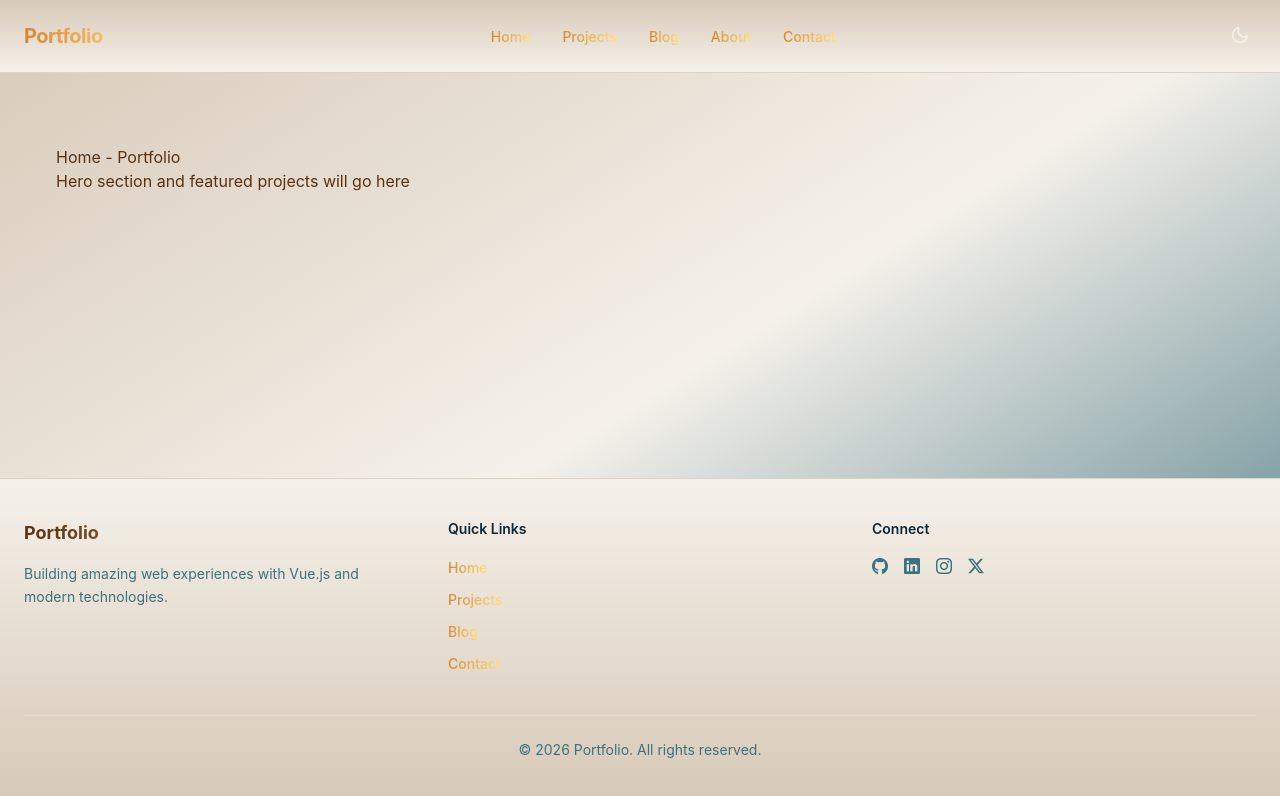
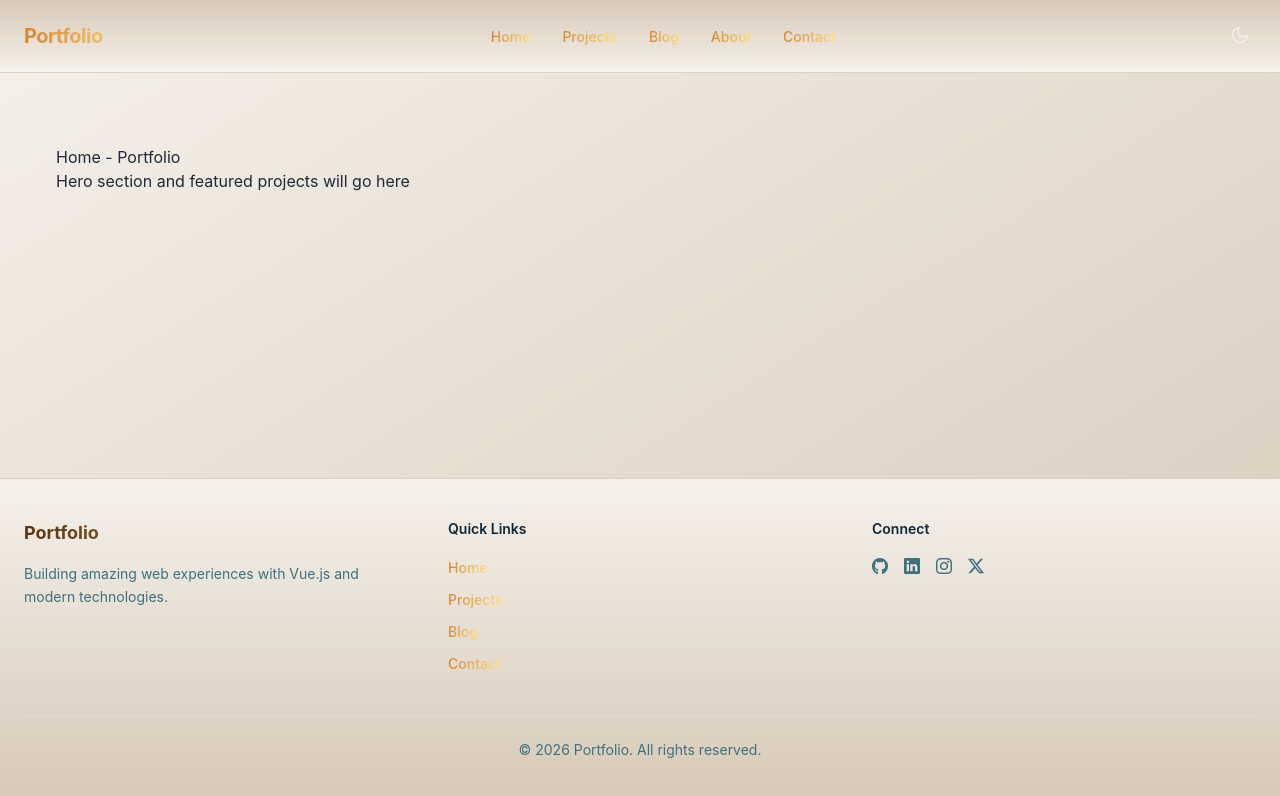
Before and after one commit to YeyderJHJL/Portfolio-jh, a Vue app in the folder portfolio-vue/: page / in a window 1280 px wide. Shown: the top 796 px of the page. Built offline with nearby package versions, Linux system fonts and the light colour scheme.

Commit message:
actualización de colores en defaultlayout

```diff
--- a/portfolio-vue/src/layouts/DefaultLayout.vue
+++ b/portfolio-vue/src/layouts/DefaultLayout.vue
@@ -10,14 +10,14 @@ useDarkMode()
     class="
       min-h-screen
       font-sans
-      text-accent-900
       transition-colors duration-300
 
+      text-text-light-primary
       bg-linear-to-br
-      from-primary-300 via-primary-500 to-primary-700
+      from-primary-500 to-primary-300
 
-      dark:text-accent-100
-      dark:from-primary-950 dark:via-primary-900 dark:to-primary-800
+      dark:text-text-dark-primary
+      dark:from-primary-950 dark:to-primary-800
     "
   >
     <slot />
```
